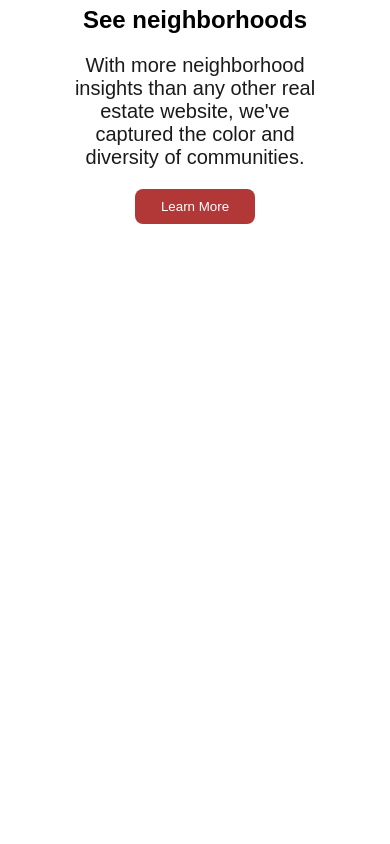
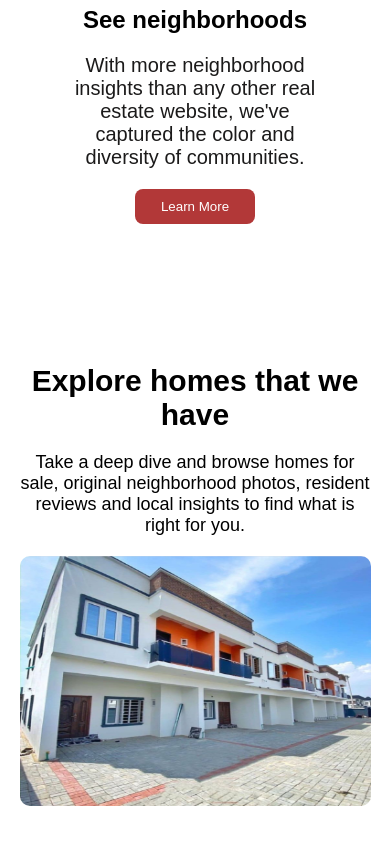
Before and after one commit to mishael1-d/Real-Estate, a React (Create React App) app: page / in a window 390 px wide. Shown: the part 1614-2458 px from the top of the page. Before the commit the page ends 1888 px from the top, so only its background shows below. Built offline with nearby package versions, Linux system fonts and the light colour scheme.

Commit message:
inserted the image for slider

```diff
--- a/src/Components/Content.js
+++ b/src/Components/Content.js
@@ -1,6 +1,6 @@
 import React from "react";
 // import InputField from "./Input-field";
-// import { data } from "../data";
+import { data } from "../data";
 
 const Content = () => {
   return (
@@ -19,12 +19,6 @@ const Content = () => {
             <button type="submit" className="search-button"></button>
           </div>
         </div>
-        {/* {data.map((image, index)=>{
-              return (
-                <span key={index}><img src={image} alt="" /></span>
-              )
-            })} */}
-        {/* <img src={data[0]} alt="" srcset="" /> */}
       </div>
       <h1>See how we can help</h1>
       <div className="bottom-text-container">
@@ -32,7 +26,6 @@ const Content = () => {
           <img
             src="https://www.trulia.com/images/icons/txl3/illustrations/BuyAHome.svg"
             alt=""
-            srcset=""
           />
           <h2>Buy a home</h2>
           <p>
@@ -44,9 +37,7 @@ const Content = () => {
         <div className="bottom-text">
           <img
             src="https://www.trulia.com/images/icons/txl3/illustrations/RentAHome.svg"
-            alt=""
-            srcset=""
-          />
+            alt=""/>
           <h2>Rent a home</h2>
           <p>
             With 35+ filters and custom keyword search, We can help you easily
@@ -57,9 +48,7 @@ const Content = () => {
         <div className="bottom-text">
           <img
             src="https://www.trulia.com/images/icons/txl3/illustrations/Neighborhoods.svg"
-            alt=""
-            srcset=""
-          />
+            alt=""/>
           <h2>See neighborhoods</h2>
           <p>
             With more neighborhood insights than any other real estate website,
@@ -69,6 +58,17 @@ const Content = () => {
         </div>
       </div>
       {/* <InputField/> */}
+      <div className="explore-homes">
+        <h2>Explore homes that we have</h2>
+        <p>Take a deep dive and browse homes for sale, original neighborhood photos, resident reviews and local insights to find what is right for you.</p>
+
+        {/* {data.map((image, index)=>{
+              return (
+                <span key={index}><img src={image} alt="" /></span>
+              )
+            })} */}
+        <img src={data[0]} alt="" srcset="" />
+      </div>
     </div>
   );
 };
--- a/src/styles/app.css
+++ b/src/styles/app.css
@@ -208,7 +208,26 @@
   margin-top: 10px;
   cursor: pointer;
 }
-
+.explore-homes {
+  margin: 70px auto 50px auto;
+  text-align: center;
+}
+.explore-homes h2 {
+  font-size: 50px;
+  font-weight: 700;
+}
+.explore-homes p {
+  width: 500px;
+  text-align: center;
+  margin: 0 auto;
+  font-size: 20px;
+}
+.explore-homes img {
+  width: 90%;
+  height: 250px;
+  margin: 20px auto;
+  border-radius: 10px;
+}
 
 @media screen and (max-width: 768px) {
   .app {
@@ -332,4 +351,11 @@
     width: 100%;
     height: 300px;
   }
+  .explore-homes h2 {
+    font-size: 30px;
+  }
+  .explore-homes p {
+    max-width: 350px;
+    font-size: 18px;
+  }
 }
```
